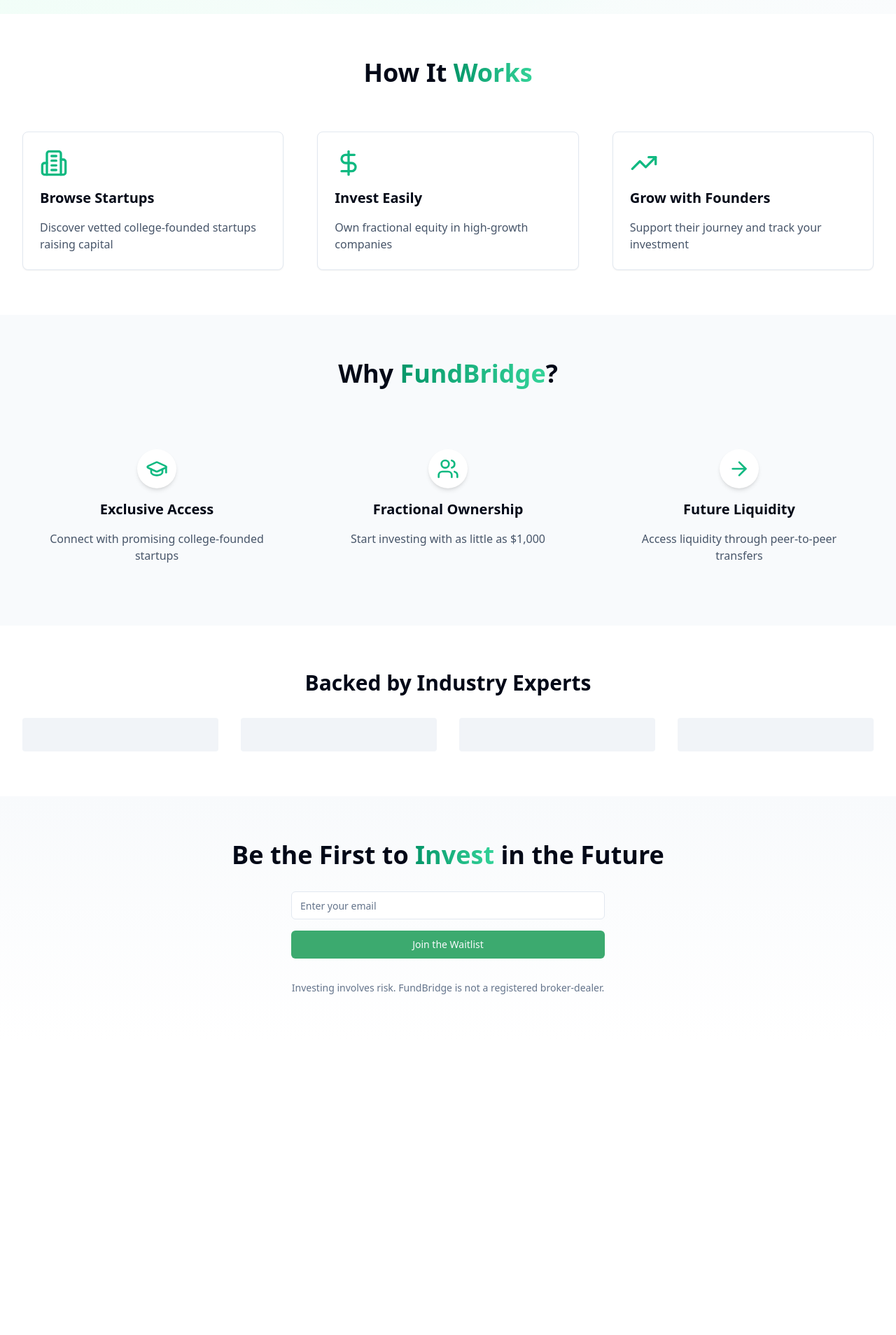
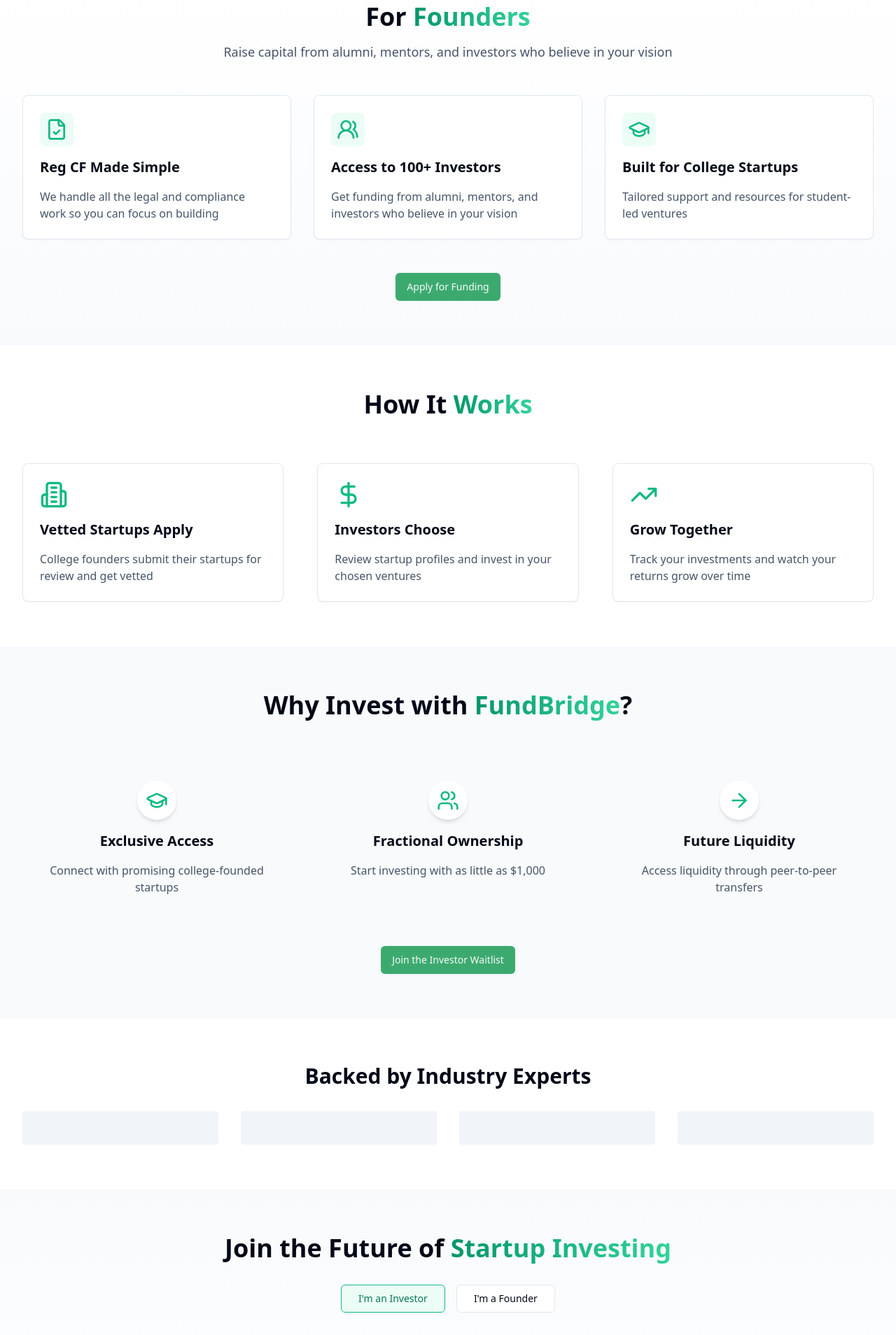
Before and after one commit to Jay-Sundar/fundbridge-launchpad, a React (Vite) app: page / in a window 1280 px wide. Shown: the part 780-2688 px from the top of the page at 70% size. Before the commit the page ends 2266 px from the top, so only its background shows below. Built offline with nearby package versions, Linux system fonts and the light colour scheme.

Commit message:
Improve FundBridge landing page
This commit enhances the FundBridge landing page to improve conversion rates.  The updated page includes new sections for founders and investors, a simplified "How It Works" section, and a final call to action.

```diff
--- a/src/pages/Index.tsx
+++ b/src/pages/Index.tsx
@@ -3,11 +3,12 @@ import React, { useState } from "react";
 import { Button } from "@/components/ui/button";
 import { Input } from "@/components/ui/input";
 import { Card } from "@/components/ui/card";
-import { ArrowRight, DollarSign, TrendingUp, Users, CheckCircle, Building2, GraduationCap } from "lucide-react";
+import { ArrowRight, DollarSign, TrendingUp, Users, CheckCircle, Building2, GraduationCap, Briefcase, FileCheck, Users2 } from "lucide-react";
 import { toast } from "sonner";
 
 const Index = () => {
   const [email, setEmail] = useState("");
+  const [userType, setUserType] = useState<"investor" | "founder">("investor");
 
   const handleSubmit = (e: React.FormEvent) => {
     e.preventDefault();
@@ -19,14 +20,14 @@ const Index = () => {
       toast.error("Please enter a valid email");
       return;
     }
-    toast.success("Thanks for joining the waitlist!");
+    toast.success(`Thanks for joining the ${userType} waitlist!`);
     setEmail("");
   };
 
   return (
     <div className="min-h-screen bg-white">
       {/* Hero Section */}
-      <section className="relative h-screen flex items-center justify-center overflow-hidden bg-gradient-to-b from-slate-50 to-white">
+      <section className="relative h-[90vh] flex items-center justify-center overflow-hidden bg-gradient-to-b from-slate-50 to-white">
         <div className="absolute inset-0 z-0">
           <div className="absolute inset-0 bg-gradient-to-r from-emerald-50 to-slate-50 opacity-70"></div>
           <div className="absolute inset-0 bg-[radial-gradient(circle_at_center,rgba(0,255,200,0.1)_0%,rgba(0,255,200,0)_60%)]"></div>
@@ -34,16 +35,16 @@ const Index = () => {
 
         <div className="container-width relative z-10 px-4 sm:px-6 lg:px-8 space-y-8 text-center">
           <span className="inline-block text-emerald-600 font-semibold tracking-wider mb-4 animate-fade-in">
-            THE FUTURE OF STARTUP INVESTING
+            CONNECTING COLLEGE FOUNDERS WITH INVESTORS
           </span>
 
           <h1 className="text-4xl sm:text-5xl lg:text-6xl font-bold leading-tight tracking-tight text-slate-900 animate-fade-in">
-            Invest in the Next Generation <br className="hidden sm:block" />
-            of <span className="gradient-heading">Founders</span>
+            Invest in the Next Generation of <br className="hidden sm:block" />
+            <span className="gradient-heading">College Startups</span>
           </h1>
 
           <p className="max-w-2xl mx-auto text-lg sm:text-xl text-slate-600 animate-fade-in delay-100">
-            Own fractional equity in high-potential college startups through Regulation Crowdfunding
+            FundBridge connects everyday investors with high-potential college founders, making startup investing accessible to all
           </p>
 
           <form onSubmit={handleSubmit} className="max-w-md mx-auto space-y-4 animate-fade-in delay-200">
@@ -61,6 +62,62 @@ const Index = () => {
         </div>
       </section>
 
+      {/* For Founders Section */}
+      <section className="section-padding bg-gradient-to-b from-white to-slate-50">
+        <div className="container-width">
+          <div className="text-center mb-12">
+            <h2 className="text-3xl sm:text-4xl font-bold mb-4">
+              For <span className="gradient-heading">Founders</span>
+            </h2>
+            <p className="text-lg text-slate-600 max-w-2xl mx-auto">
+              Raise capital from alumni, mentors, and investors who believe in your vision
+            </p>
+          </div>
+
+          <div className="grid grid-cols-1 md:grid-cols-3 gap-8">
+            {[
+              {
+                icon: <FileCheck className="h-8 w-8 text-emerald-500" />,
+                title: "Reg CF Made Simple",
+                description: "We handle all the legal and compliance work so you can focus on building",
+              },
+              {
+                icon: <Users2 className="h-8 w-8 text-emerald-500" />,
+                title: "Access to 100+ Investors",
+                description: "Get funding from alumni, mentors, and investors who believe in your vision",
+              },
+              {
+                icon: <GraduationCap className="h-8 w-8 text-emerald-500" />,
+                title: "Built for College Startups",
+                description: "Tailored support and resources for student-led ventures",
+              },
+            ].map((feature, index) => (
+              <Card key={index} className="p-6 card-hover">
+                <div className="space-y-4">
+                  <div className="p-2 bg-emerald-50 rounded-lg w-fit">
+                    {feature.icon}
+                  </div>
+                  <h3 className="text-xl font-semibold">{feature.title}</h3>
+                  <p className="text-slate-600">{feature.description}</p>
+                </div>
+              </Card>
+            ))}
+          </div>
+
+          <div className="text-center mt-12">
+            <Button
+              className="cta-button"
+              onClick={() => {
+                setUserType("founder");
+                window.scrollTo({ top: document.body.scrollHeight, behavior: "smooth" });
+              }}
+            >
+              Apply for Funding
+            </Button>
+          </div>
+        </div>
+      </section>
+
       {/* How It Works Section */}
       <section className="section-padding bg-white">
         <div className="container-width">
@@ -72,18 +129,18 @@ const Index = () => {
             {[
               {
                 icon: <Building2 className="h-10 w-10 text-emerald-500" />,
-                title: "Browse Startups",
-                description: "Discover vetted college-founded startups raising capital",
+                title: "Vetted Startups Apply",
+                description: "College founders submit their startups for review and get vetted",
               },
               {
                 icon: <DollarSign className="h-10 w-10 text-emerald-500" />,
-                title: "Invest Easily",
-                description: "Own fractional equity in high-growth companies",
+                title: "Investors Choose",
+                description: "Review startup profiles and invest in your chosen ventures",
               },
               {
                 icon: <TrendingUp className="h-10 w-10 text-emerald-500" />,
-                title: "Grow with Founders",
-                description: "Support their journey and track your investment",
+                title: "Grow Together",
+                description: "Track your investments and watch your returns grow over time",
               },
             ].map((step, index) => (
               <Card key={index} className="p-6 card-hover">
@@ -98,11 +155,11 @@ const Index = () => {
         </div>
       </section>
 
-      {/* Why FundBridge Section */}
+      {/* For Investors Section */}
       <section className="section-padding bg-slate-50">
         <div className="container-width">
           <h2 className="text-3xl sm:text-4xl font-bold text-center mb-16">
-            Why <span className="gradient-heading">FundBridge</span>?
+            Why Invest with <span className="gradient-heading">FundBridge</span>?
           </h2>
 
           <div className="grid grid-cols-1 md:grid-cols-3 gap-8">
@@ -130,6 +187,18 @@ const Index = () => {
               </div>
             ))}
           </div>
+
+          <div className="text-center mt-12">
+            <Button
+              className="cta-button"
+              onClick={() => {
+                setUserType("investor");
+                window.scrollTo({ top: document.body.scrollHeight, behavior: "smooth" });
+              }}
+            >
+              Join the Investor Waitlist
+            </Button>
+          </div>
         </div>
       </section>
 
@@ -151,8 +220,25 @@ const Index = () => {
       <section className="section-padding bg-gradient-to-b from-slate-50 to-white">
         <div className="container-width text-center space-y-8">
           <h2 className="text-3xl sm:text-4xl font-bold">
-            Be the First to <span className="gradient-heading">Invest</span> in the Future
+            Join the Future of <span className="gradient-heading">Startup Investing</span>
           </h2>
+
+          <div className="flex gap-4 justify-center mb-8">
+            <Button
+              variant="outline"
+              className={`px-6 py-2 ${userType === "investor" ? "bg-emerald-50 border-emerald-500 text-emerald-700" : ""}`}
+              onClick={() => setUserType("investor")}
+            >
+              I'm an Investor
+            </Button>
+            <Button
+              variant="outline"
+              className={`px-6 py-2 ${userType === "founder" ? "bg-emerald-50 border-emerald-500 text-emerald-700" : ""}`}
+              onClick={() => setUserType("founder")}
+            >
+              I'm a Founder
+            </Button>
+          </div>
 
           <form onSubmit={handleSubmit} className="max-w-md mx-auto space-y-4">
             <Input
@@ -163,12 +249,14 @@ const Index = () => {
               onChange={(e) => setEmail(e.target.value)}
             />
             <Button type="submit" className="cta-button w-full">
-              Join the Waitlist
+              {userType === "founder" ? "Apply for Funding" : "Join the Waitlist"}
             </Button>
           </form>
 
           <p className="text-sm text-slate-500">
-            Investing involves risk. FundBridge is not a registered broker-dealer.
+            {userType === "founder"
+              ? "We'll review your application and get back to you within 48 hours."
+              : "Investing involves risk. FundBridge is not a registered broker-dealer."}
           </p>
         </div>
       </section>
```
